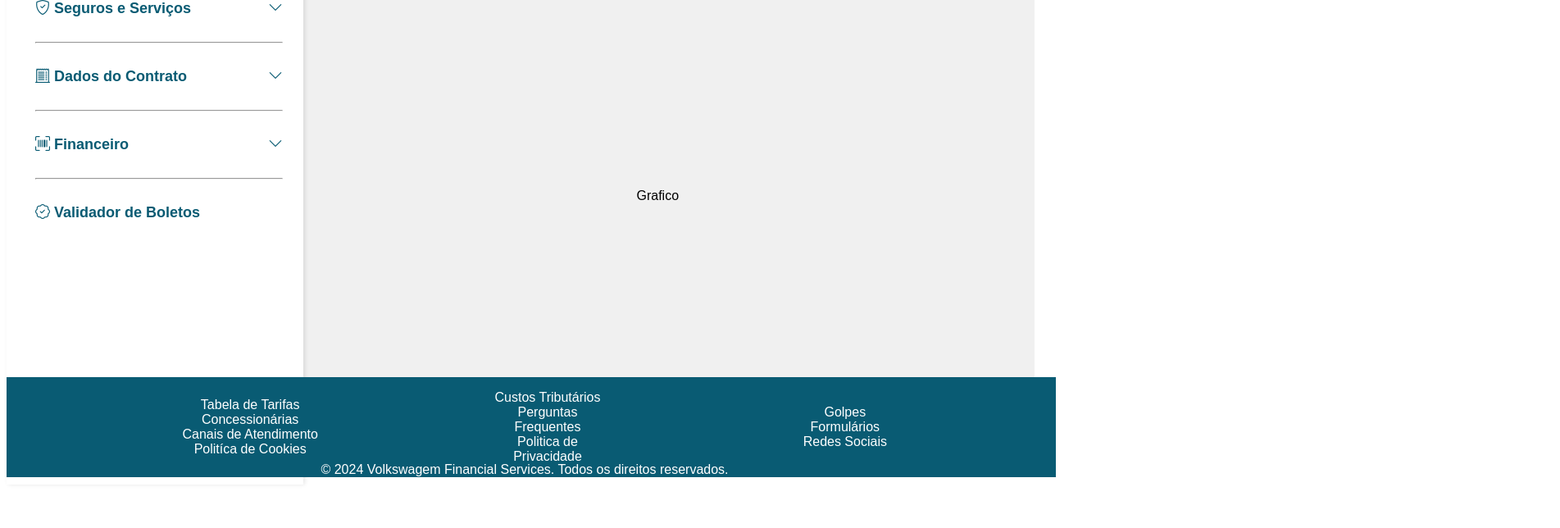
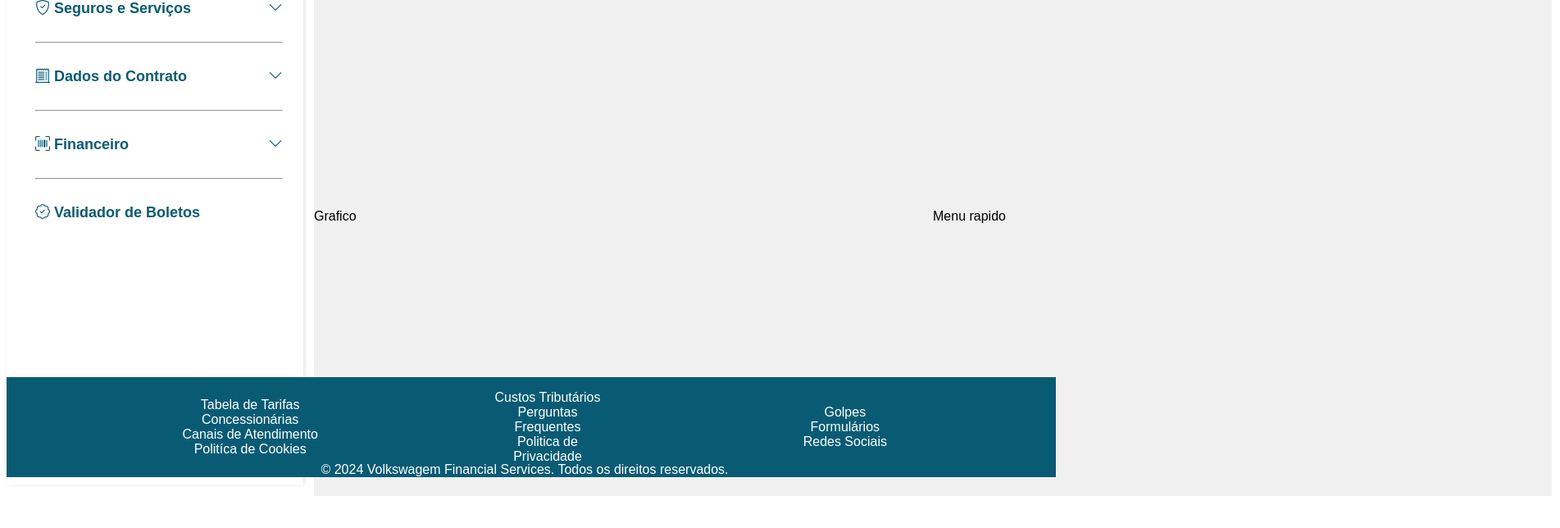
Before and after one commit to christiananjos/Projeto, an Angular app in the folder Poc-Volks/: page / in a window 1280 px wide. Shown: the part 218-862 px from the top of the page at 82% size, 1903 px wide, since content can reach past the window. After the commit the page ends 831 px from the top, so only its background shows below. Built offline with nearby package versions, Linux system fonts and the light colour scheme.

Commit message:
ajsute na div do conteudo central

```diff
--- a/Poc-Volks/src/app/app.component.html
+++ b/Poc-Volks/src/app/app.component.html
@@ -100,13 +100,12 @@
     Carrousel
   </div>
   <div style="width: 100%; height: 50%; background-color: #f0f0f0;">
-    <!-- Conteúdo aqui -->
     <div style="display: flex; width: 100%; height: 100%; background-color: #f0f0f0;">
       <div style="width: 50%; height: 100%; background-color: #f0f0f0;">
       Grafico
       </div>
       <div style="width: 50%; height: 100%; background-color: #f0f0f0;">
-      Grafico
+      Menu rapido
       </div>
     </div>
   </div>
@@ -225,9 +224,7 @@
     font-size: 18px;
   }
 
-
-
-  .label {
+ .label {
     font-size: 12px;
     color: gray;
   }
@@ -320,12 +317,12 @@
   }
 
   .main-content {
-    width: 971px;
-    height: 679px;
-    padding-top: 100px;
+    width: 1510px;
+    height: 700px;
+    padding-top: 115px;
     padding-right: 10px;
-    padding-bottom: 80px;
-    margin-left: auto;
+    padding-left: 10px;
+    margin-left: 365px;
     margin-right: 0;
   }
 
```
